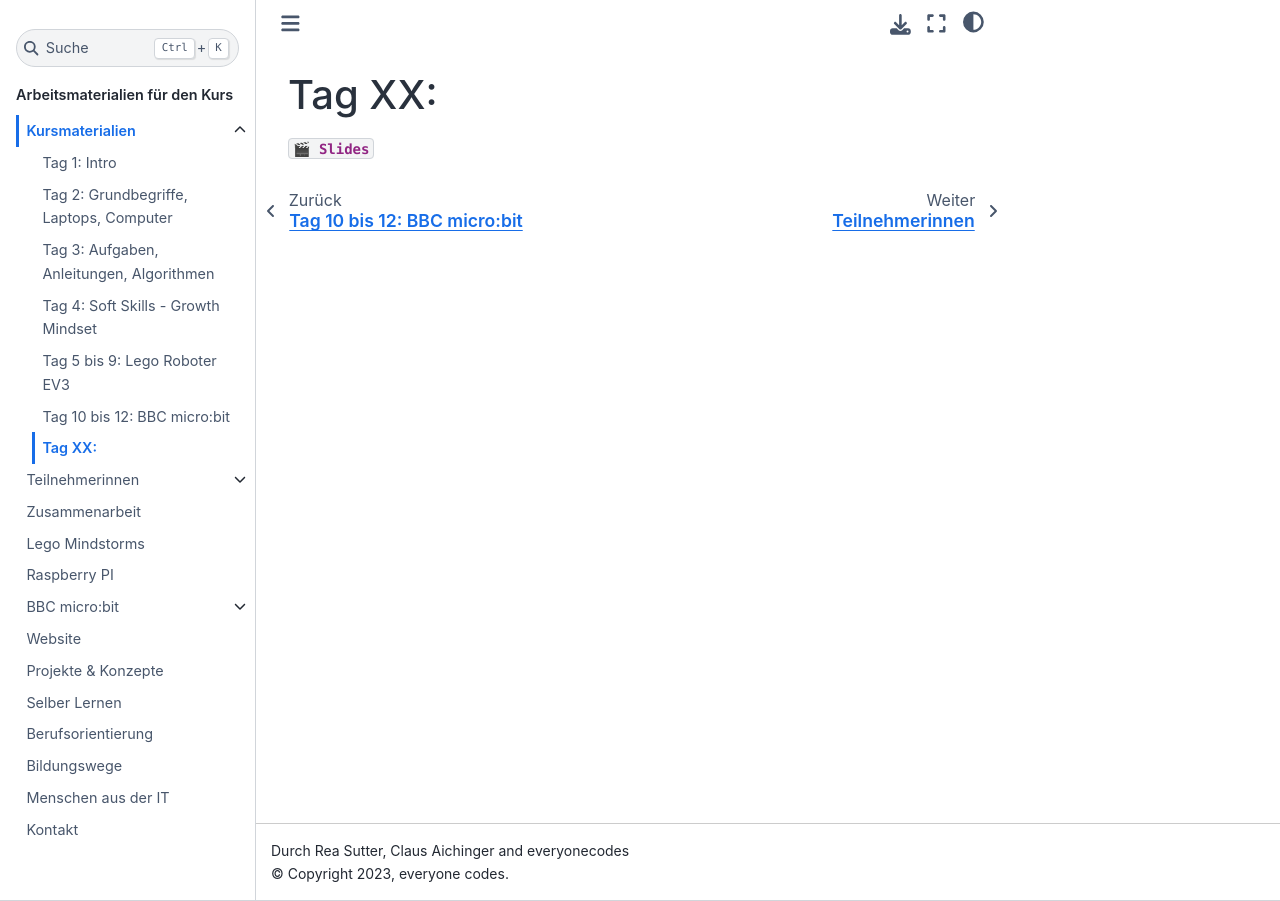
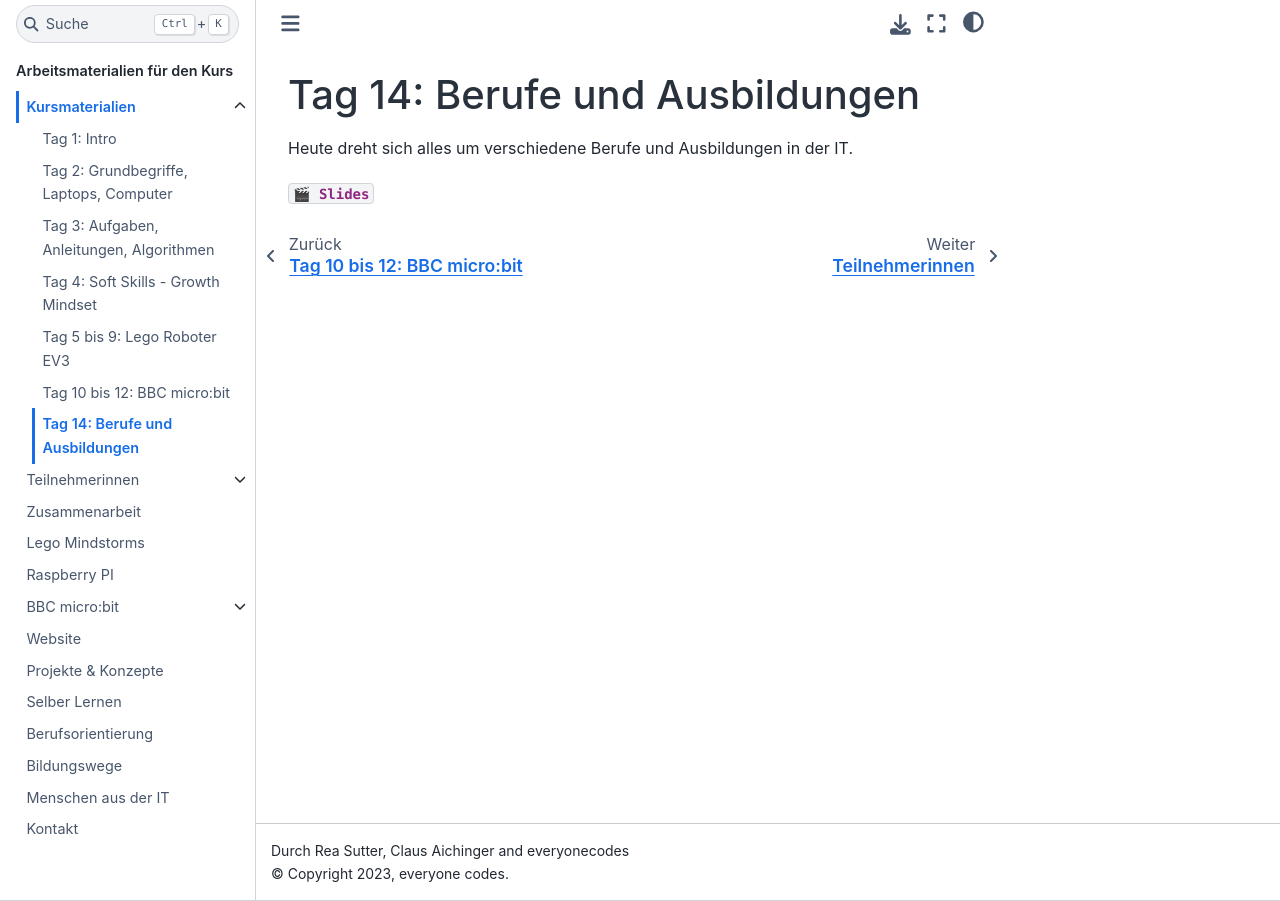
Before and after one commit to ec-mentors/IT-ist-das-was-fuer-mich-i05, a Sphinx documentation site: the page built from source/course/day_14_berufe_und_ausbildungen/index.md, in a window 1280 px wide. Built offline with Sphinx 7.4.7 and the Sphinx Book theme 1.1.4, drawn with Linux system fonts in a browser that asks for light colours.

Commit message:
update day 14

```diff
--- a/source/course/day_14_berufe_und_ausbildungen/index.md
+++ b/source/course/day_14_berufe_und_ausbildungen/index.md
@@ -1,3 +1,5 @@
-# Tag XX: <Thema das Tages>
+# Tag 14: Berufe und Ausbildungen
+
+Heute dreht sich alles um verschiedene Berufe und Ausbildungen in der IT.
 
 {download}`🎬 Slides <./slides.pdf>`
```
